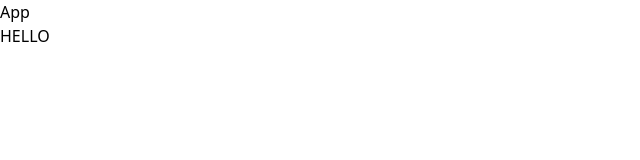
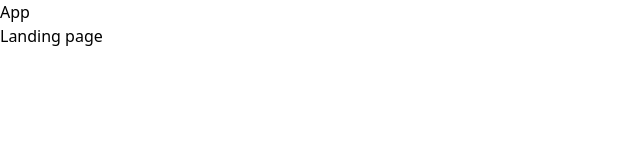
Before and after one commit to ClintBaker/socialcrm, a React (Vite) app in the folder client/: page / in a window 1280 px wide. Shown: the top 160 px of the page, without its empty margins (0-640 px from the left). Built offline with nearby package versions, Linux system fonts and the light colour scheme.

Commit message:
add landing page

```diff
--- a/client/src/App.tsx
+++ b/client/src/App.tsx
@@ -1,11 +1,12 @@
 import { Route, Routes } from 'react-router-dom'
+import Landing from './components/Landing'
 
 function App() {
   return (
     <>
       <h1>App</h1>
       <Routes>
-        <Route path="/" element={<div>HELLO</div>} />
+        <Route path="/" element={<Landing />} />
       </Routes>
     </>
   )
--- /dev/null
+++ b/client/src/components/Landing.tsx
@@ -0,0 +1,7 @@
+export default function Landing() {
+  return (
+    <>
+      <h2>Landing page</h2>
+    </>
+  )
+}
```
Also changed, not shown: 1 other file (tests, documents, lock files or other folders).
